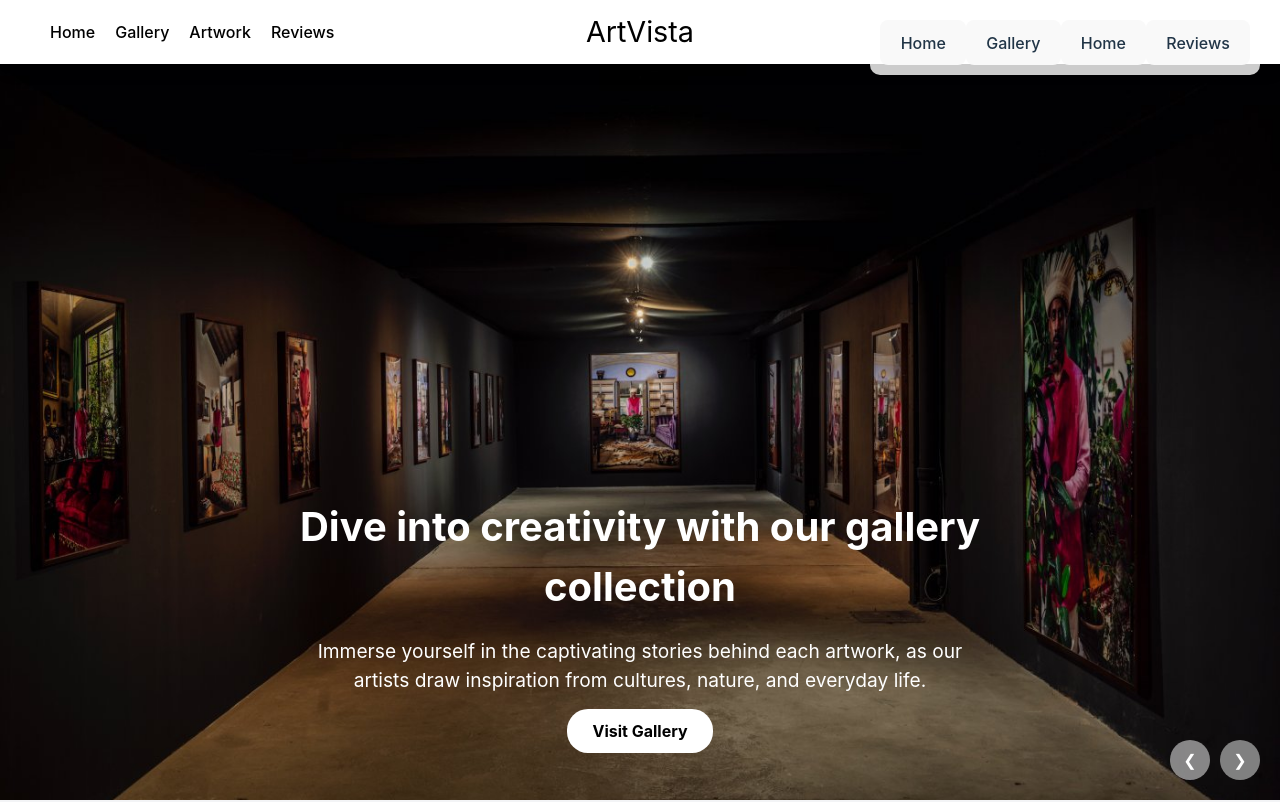
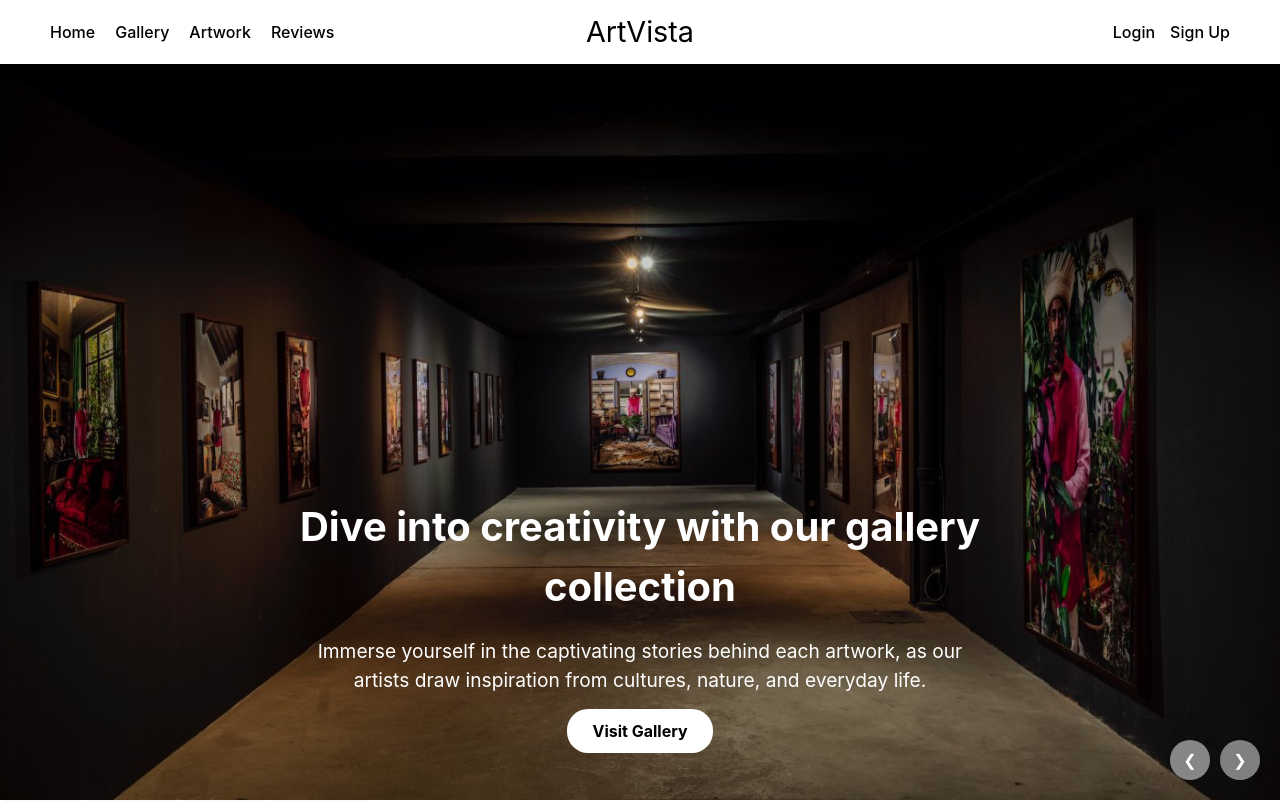
Before and after one commit to shivani-1505/Art-Gallery, a React (Vite) app in the folder art-gallery/: page / in a window 1280 px wide. Shown: the top 802 px of the page. Built offline with nearby package versions, Linux system fonts and the light colour scheme.

Commit message:
modified home page

```diff
--- a/art-gallery/src/App.jsx
+++ b/art-gallery/src/App.jsx
@@ -22,19 +22,11 @@ function App() {
         <Page1 />
       </div>
       {/* Buttons to Scroll Between Sections */}
-      <nav style={{
-        position: 'fixed',
-        top: '10px',
-        right: '20px',
-        zIndex: 1000,
-        background: 'rgba(255, 255, 255, 0.8)',
-        padding: '10px',
-        borderRadius: '10px'
-      }}>
+      <nav >
       <button onClick={() => scrollToSection(homeRef)}>Home</button>
       <button onClick={() => scrollToSection(galleryRef)}>Gallery</button>
-        <button onClick={() => scrollToSection(artSaleRef)}>Home</button>
-        <button onClick={() => scrollToSection(reviewsRef)}>Reviews</button>
+      <button onClick={() => scrollToSection(artSaleRef)}>Home</button>
+      <button onClick={() => scrollToSection(reviewsRef)}>Reviews</button>
       </nav>
 
       {/* Sections */}
--- a/art-gallery/src/pages/page2.jsx
+++ b/art-gallery/src/pages/page2.jsx
@@ -19,20 +19,7 @@ const ArtGalleryPage = () => {
         <div className="max-w-6xl mx-auto px-4">
           <div className="flex justify-between items-center py-4">
             <div className="text-2xl font-bold text-gray-800">Art Gallery</div>
-            <div className="space-x-4">
-              <a href="/" className="text-gray-600 hover:text-gray-900">
-                Home
-              </a>
-              <a href="/gallery" className="text-gray-600 hover:text-gray-900">
-                Gallery
-              </a>
-              <a href="/about" className="text-gray-600 hover:text-gray-900">
-                About
-              </a>
-              <a href="/contact" className="text-gray-600 hover:text-gray-900">
-                Contact
-              </a>
-            </div>
+
           </div>
         </div>
       </nav>
```
